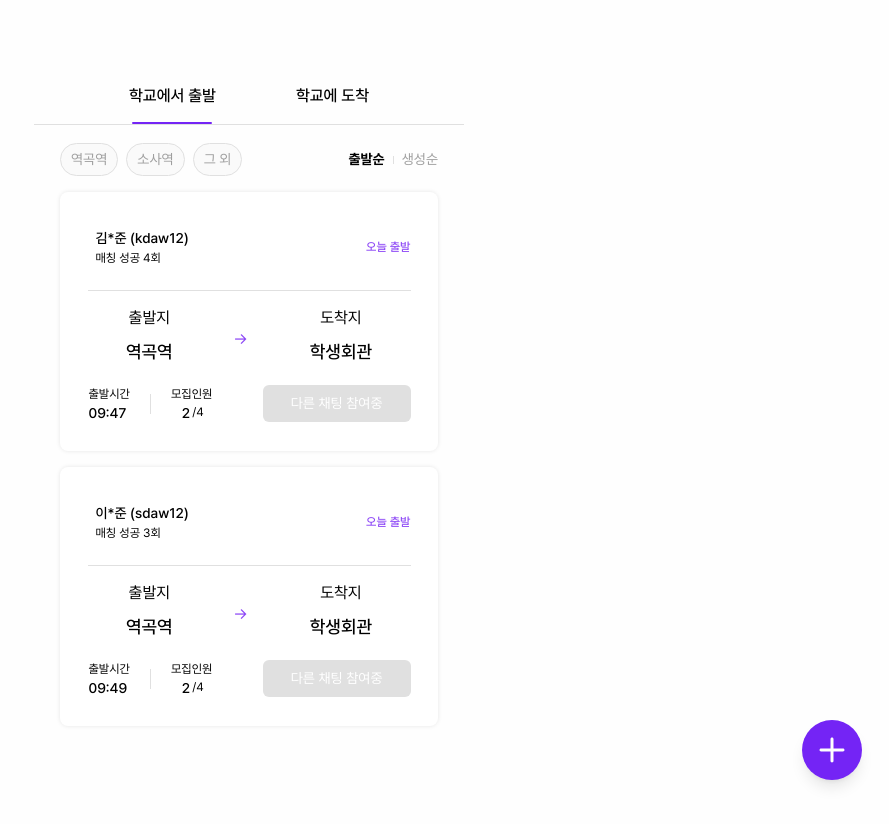
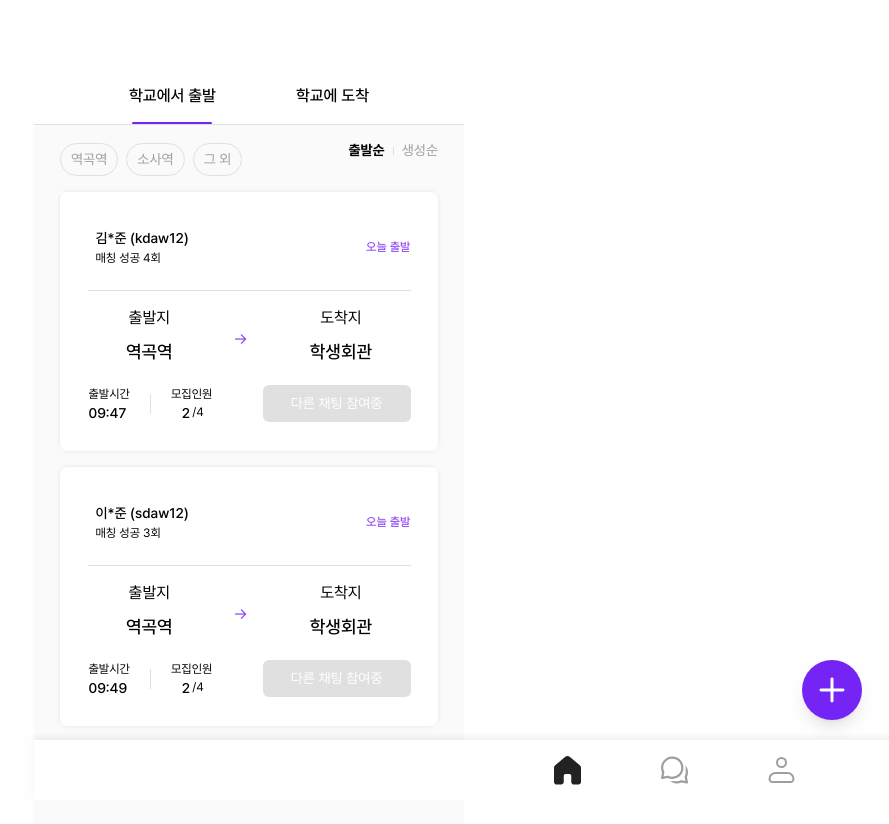
Before and after one commit to skyblue1232/Catxi_FrontEnd, a React (Vite) app in the folder CATXI-FE/: page / in a window 1280 px wide. Shown: the top 824 px of the page, without its empty margins (391-1280 px from the left). Before the commit the page ends 800 px from the top, so only its background shows below. Built offline with nearby package versions, Linux system fonts and the light colour scheme.

Commit message:
chore/layout-refactor

```diff
--- a/CATXI-FE/src/layouts/HomeLayout.tsx
+++ b/CATXI-FE/src/layouts/HomeLayout.tsx
@@ -1,6 +1,7 @@
 import { Outlet } from "react-router-dom";
+import TabBar from "../components/Tab/TabBar";
 
-const MainLayout = () => {
+const HomeLayout = () => {
   return (
     <div
       className="
@@ -11,8 +12,9 @@ const MainLayout = () => {
         flex-col
         ">
       <Outlet />
+      <TabBar />
     </div>
   );
 };
 
-export default MainLayout;
+export default HomeLayout;
--- a/CATXI-FE/src/pages/Chat/_components/ChatInput.tsx
+++ b/CATXI-FE/src/pages/Chat/_components/ChatInput.tsx
@@ -5,7 +5,7 @@ interface Props {
 }
 
 const ChatInput = ({ value, onChange, onSubmit }: Props) => (
-  <div className="flex items-center border border-gray-300 rounded-full px-3.5 py-3">
+  <div className="flex mb-[3.75rem] items-center border border-gray-300 rounded-full px-3.5 py-3">
     <input
       value={value}
       onChange={(e) => onChange(e.target.value)}
--- a/CATXI-FE/src/pages/Home/_components/CategoryTab.tsx
+++ b/CATXI-FE/src/pages/Home/_components/CategoryTab.tsx
@@ -7,7 +7,7 @@ const tabs = ['학교에서 출발', '학교에 도착'];
 
 const CategoryTab: React.FC<Props> = ({ selectedTab, setSelectedTab }) => {
   return (
-    <div className="flex w-full justify-center border-b border-[#E0E0E0] mt-[4.25rem]">
+    <div className="flex w-full justify-center border-b-[1px] border-[#E0E0E0] mt-[4.25rem]">
       {tabs.map((tab) => (
         <div key={tab} className="relative">
           <button
--- a/CATXI-FE/src/pages/Home/_components/FloatingButton.tsx
+++ b/CATXI-FE/src/pages/Home/_components/FloatingButton.tsx
@@ -10,7 +10,7 @@ const FloatingButton = () => {
 
   return (
     <button
-      className="fixed bottom-[1.25rem] right-[1.688rem] bg-[#7424F5] text-white w-[3.75rem] h-[3.75rem] rounded-full shadow-lg flex items-center justify-center"
+      className="fixed bottom-[5rem] right-[1.688rem] bg-[#7424F5] text-white w-[3.75rem] h-[3.75rem] rounded-full shadow-lg flex items-center justify-center"
       onClick={handleClick}
     >
       <Float />
--- a/CATXI-FE/src/pages/Home/_components/LocationFilter.tsx
+++ b/CATXI-FE/src/pages/Home/_components/LocationFilter.tsx
@@ -20,8 +20,8 @@ const LocationFilter: React.FC<Props> = ({
   };
 
   return (
-    <div className="flex justify-between items-center ml-[1.625rem] mt-[1.125rem]">
-      <div className="flex gap-[0.5rem]">
+    <div className="flex justify-between items-center ml-[1.625rem]">
+      <div className="flex mt-[1.125rem] gap-[0.5rem]">
         {locations.map((loc) => (
           <button
             key={loc}
--- a/CATXI-FE/src/pages/Home/index.tsx
+++ b/CATXI-FE/src/pages/Home/index.tsx
@@ -21,6 +21,7 @@ const HomePage = () => {
   return (
     <div className="w-full">
       <CategoryTab selectedTab={selectedTab} setSelectedTab={setSelectedTab}/>
+      <div className='bg-[#FAFAFA] min-h-screen'>
         <LocationFilter
           selectedTab={selectedTab}
           selectedLocation={selectedLocations[selectedTab]}
@@ -29,6 +30,7 @@ const HomePage = () => {
         <ChatCardList />
         <FloatingButton />
       </div>
+    </div>
   );
 };
 
```
Lines whose indentation alone changed are shown as unchanged.
